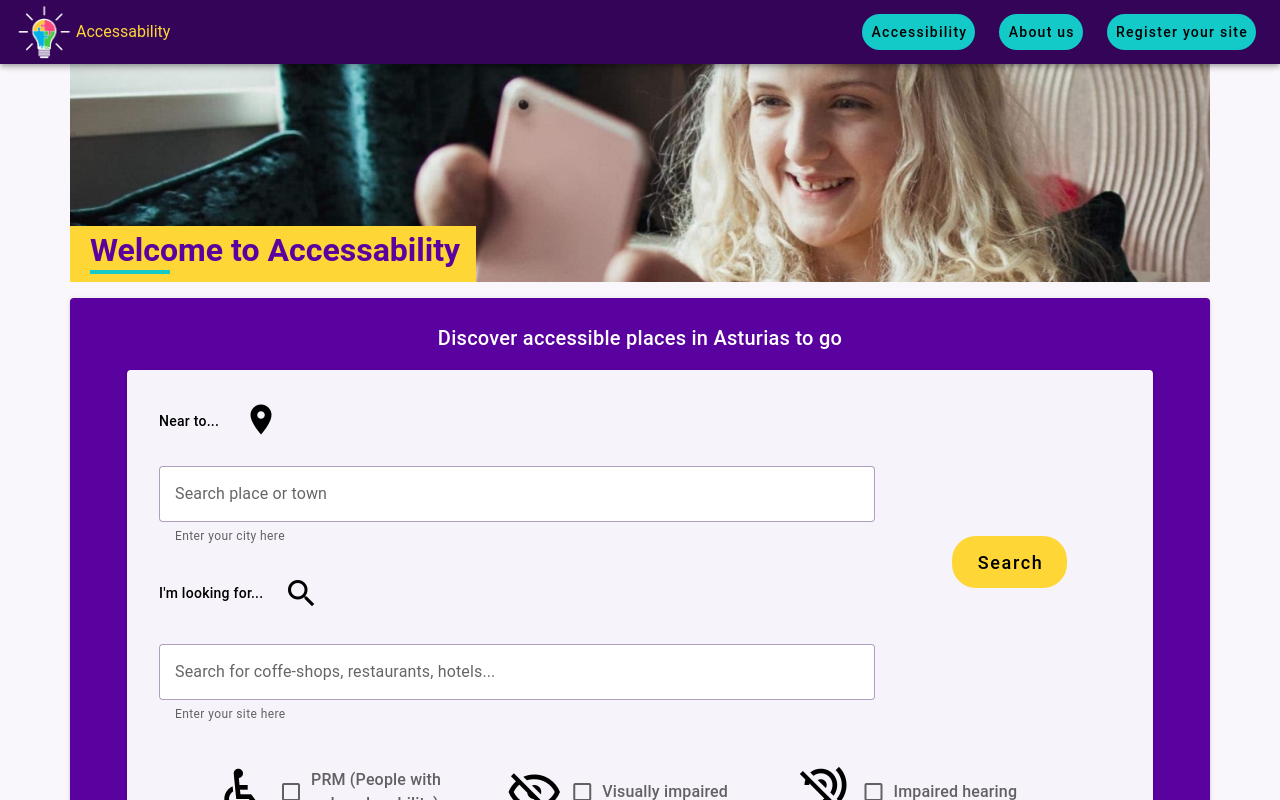
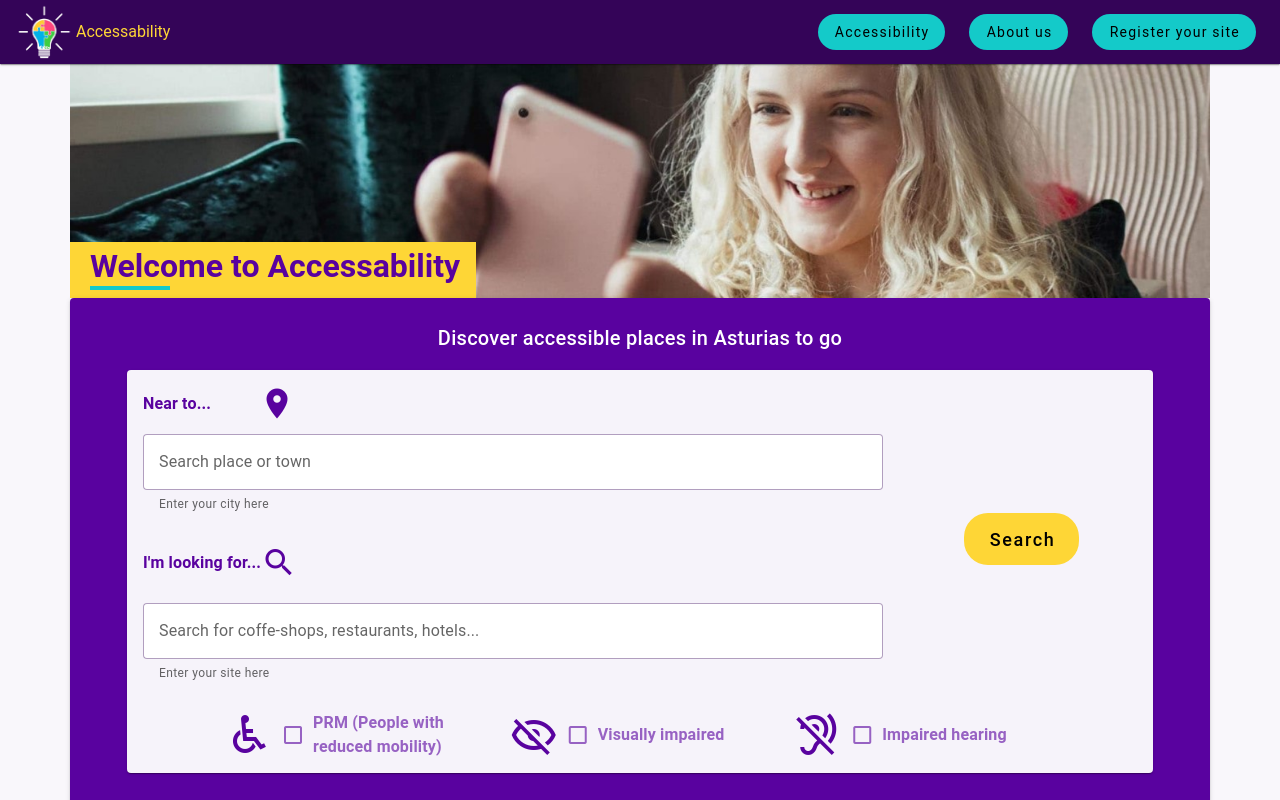
Before and after one commit to luisalvarez246/accessability, a Vue app in the folder frontend/: page / in a window 1280 px wide. Shown: the top 800 px of the page. Built offline with nearby package versions, Linux system fonts and the light colour scheme.

Commit message:
AppBar & HomeView: more style changes

```diff
--- a/frontend/src/layouts/default/AppBar.vue
+++ b/frontend/src/layouts/default/AppBar.vue
@@ -1,22 +1,17 @@
 <template>
   <v-app class="appbar">
-    <v-app-bar class="d-flex position-sticky navbar" color="navbar">
-      <router-link
-      to="/"
-      @click="goToPage('/')"
-      :class="{
+    <v-app-bar class="d-flex position-sticky" :elevation="1" color="navbar">
+      <router-link to="/" @click="goToPage('/')" :class="{
         'd-flex': true,
         'align-center': true,
         'text-white': true,
         'text-decoration-none': true,
         'mx-4': true,
         'active-home': isHomeActive
-      }"
-      class="logo"
-    >
-      <v-img src="../../assets/images/logo.png" class="mr-1" width="56" alt="Accessability Logo"></v-img>
-      <p class="textlogo">Accessability</p>
-    </router-link>
+      }" class="logo">
+        <v-img src="../../assets/images/logo.png" class="mr-1" width="56" alt="Accessability Logo"></v-img>
+        <p class="textlogo">Accessability</p>
+      </router-link>
 
       <v-spacer></v-spacer>
 
@@ -24,8 +19,11 @@
         <v-btn v-for="(item, index) in navItems" :key="index" :to="item.to" @click="goToPage(item.to)" :class="{
           'active-button': isActiveButton(item.to),
           'text-none': true,
+          'font-weight-regular': true,
           'mr-6': true,
-          'px-2': true,
+          'px-2': smAndDown,
+          'px-4': !smAndDown,
+          'd-none': (index === 0 && mdAndDown || index === 1 && smAndDown),
         }" rounded="xl">
           {{ item.label }}
         </v-btn>
@@ -48,6 +46,9 @@
 <script setup>
 import { ref, computed } from 'vue';
 import { useRouter } from 'vue-router';
+import { useDisplay } from "vuetify";
+
+const { smAndDown, mdAndDown } = useDisplay();
 
 const drawer = ref(false);
 
@@ -72,7 +73,7 @@ const isActiveButton = (route) => router.currentRoute.value.path === route;
 
 <style scoped>
 .appbar {
-  height: 3.2rem;
+  height: 3rem;
 }
 
 .textlogo:hover {
@@ -86,7 +87,7 @@ const isActiveButton = (route) => router.currentRoute.value.path === route;
 
 .active-button {
   background-color: #FED636 !important;
-  font-weight: 900 !important;
+  font-weight: 400 !important;
 }
 
 .v-btn:hover,
@@ -94,7 +95,8 @@ const isActiveButton = (route) => router.currentRoute.value.path === route;
   background-color: #FED636 !important;
   opacity: 0.85 !important;
   border-color: #340458 !important;
-  color: #4A148C;
+  color: #340458;
+  font-weight: 600 !important;
 }
 
 .v-list-item:hover {
@@ -108,7 +110,7 @@ const isActiveButton = (route) => router.currentRoute.value.path === route;
 }
 
 .v-list-item-title {
-  color: #4A148C !important;
+  color: #340458 !important;
 }
 
 .v-list-item-title:hover,
--- a/frontend/src/views/HomeView.vue
+++ b/frontend/src/views/HomeView.vue
@@ -1,5 +1,5 @@
 <template>
-  <v-container height="250" width="100%" class="hero_section d-flex justify-center" color="mainbackground" rounded="lg">
+  <v-container height="250" width="100%" class="hero_section d-flex justify-center pb-0" color="mainbackground" rounded="lg">
     <v-img src="../assets/images/hero.jpg" alt="girl whitout hands holding a cellphone" cover max-width="1140"
       max-height="250">
       <div class="title">
@@ -7,50 +7,50 @@
       </div>
     </v-img>
   </v-container>
-  <v-container id="section_search" class="pt-0">
+  <v-container class="section_search pt-0" id="section_search" role="combobox" aria-labelledby="section_search">
     <v-card color="cardbackground1" class="pt-4 pb-10 mx-auto" elevation="2" max-width="1140">
       <v-card-title class="text-center text-wrap pb-4">
         Discover accessible places in Asturias to go
       </v-card-title>
       <v-card class="mx-auto" color="cardbackground2" width="90%">
-        <v-card-text class="ma-4">
+        <v-card-text>
           <v-row>
             <v-col cols="12" lg="9">
               <v-row align="center">
                 <v-col cols="auto">
-                  <p class="font-weight-medium pl-0">Near to...</p>
+                  <p class="font-weight-bold text-subtitle-1 text-cardbackground1 pl-0 pr-6">Near to...</p>
                 </v-col>
                 <v-col cols="auto">
-                  <v-icon class="mb-1" size="36" aria-hidden="true" aria-label="Search Place or Town">
+                  <v-icon color="cardbackground1" size="36" aria-hidden="true" aria-label="Search Place or Town">
                     mdi-map-marker
                   </v-icon>
                 </v-col>
-                <v-col cols="12">
-                  <v-text-field id="search-location" bg-color="white" color="navbar" base-color="navbar"
+                <v-col cols="12" class="pt-0">
+                  <v-text-field id="search-location" bg-color="white" color="cardbackground1" base-color="navbar"
                     variant="outlined" clearable :rules="[rules.required]" hint="Enter your city here"
                     label="Search place or town" persistent-hint type="input" role="textbox" />
                 </v-col>
               </v-row>
               <v-row align="center">
                 <v-col class="pr-0" cols="auto">
-                  <v-card-text class="font-weight-medium pl-0">I'm looking for...</v-card-text>
+                  <v-card-text class="font-weight-bold text-subtitle-1 text-cardbackground1 px-0">I'm looking for...</v-card-text>
                 </v-col>
-                <v-col class="pl-1" cols="auto">
-                  <v-icon class="mb-" size="36" aria-hidden="true" aria-label="Search accessibility">
+                <v-col cols="auto" class="pl-0">
+                  <v-icon size="36" color="cardbackground1" aria-hidden="true" aria-label="Search accessibility">
                     mdi-magnify
                   </v-icon>
                 </v-col>
-                <v-col cols="12">
-                  <v-text-field id="search-type-of-site" bg-color="white" color="navbar" base-color="navbar"
+                <v-col cols="12" class="pt-0">
+                  <v-text-field id="search-type-of-site" bg-color="white" color="cardbackground1" base-color="navbar"
                     variant="outlined" clearable :rules="[rules.required]" hint="Enter your site here"
                     label="Search for coffe-shops, restaurants, hotels..." persistent-hint type="input"
                     role="textbox" />
                 </v-col>
               </v-row>
             </v-col>
-            <v-col class="d-flex align-center" cols="12" md="0" lg="3">
+            <v-col class="d-flex align-center pb-0" cols="12" md="0" lg="3">
               <v-btn text class="text-none mx-auto" color="searchbtn" rounded="xl" flat :block="xs"
-                :size="xs ? '' : 'x-large'" :height="xs ? 48 : ''">
+                :size="xs ? '' : 'x-large'" :height="xs ? 52 : ''" :class="{ 'text-h6': xs}">
                 Search
               </v-btn>
             </v-col>
@@ -66,11 +66,11 @@
               { icon: 'mdi-eye-off-outline', label: 'Visually impaired' },
               { icon: 'mdi-ear-hearing-off', label: 'Impaired hearing' },
             ]" :key="index" cols="12" md="4" sm="6" xs="12" class="d-flex align-center">
-              <v-icon size="56">
+              <v-icon size="48" color="cardbackground1">
                 {{ item.icon }}
               </v-icon>
               <v-checkbox :label="item.label" color="cardbackground1" aria-checked="false"
-                class="d-flex align-center font-weight-medium"></v-checkbox>
+                class="d-flex align-center font-weight-bold text-cardbackground1"></v-checkbox>
             </v-col>
           </v-row>
         </v-card-item>
@@ -90,9 +90,6 @@ const rules = {
 </script>
 
 <style scoped>
-.hero_section {
-  margin-top: -3px;
-}
 
 .title {
   position: relative;
```
